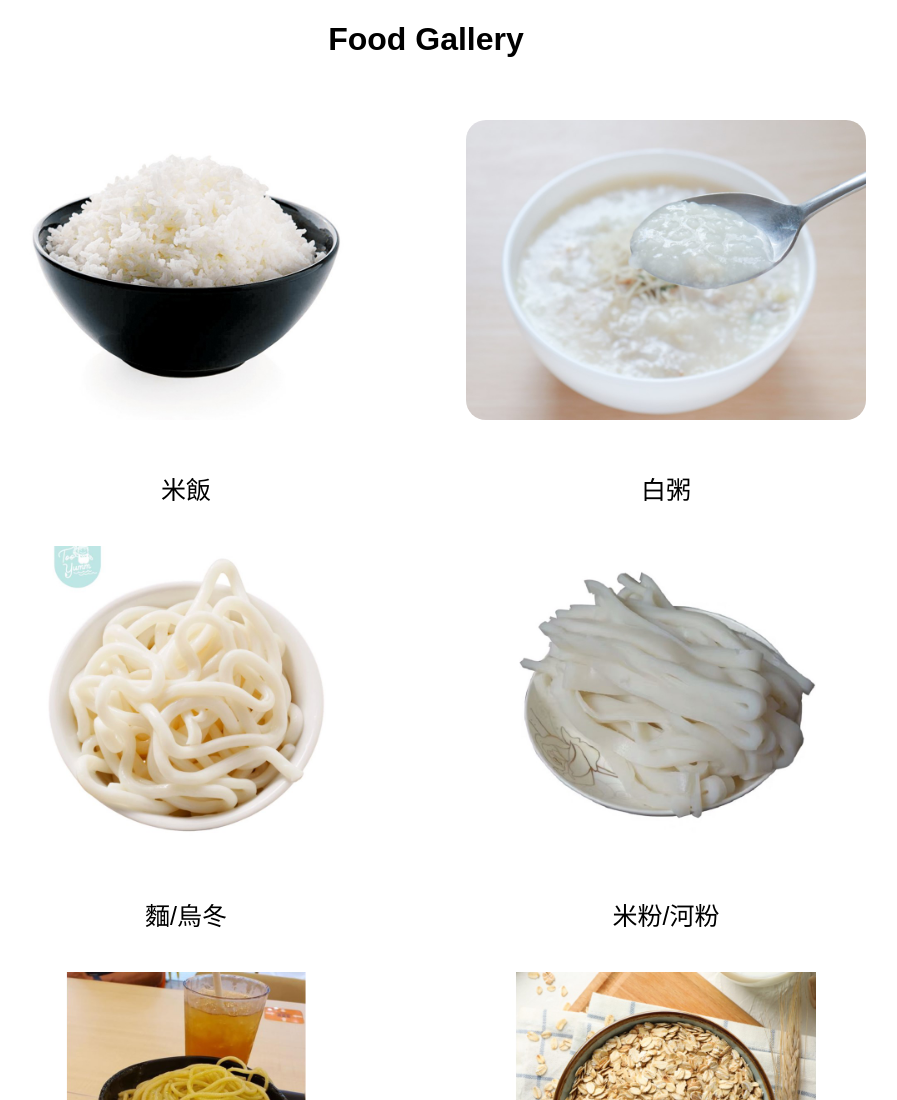
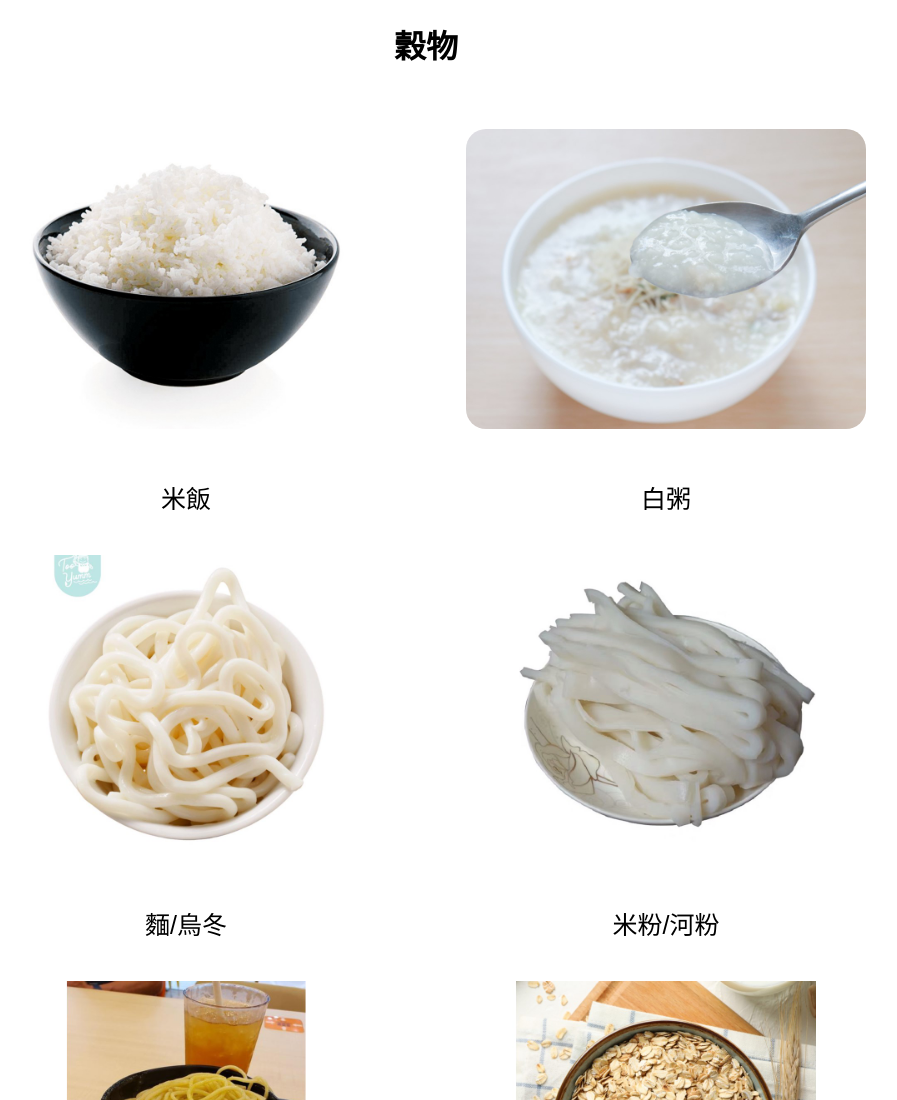
Before and after one commit to Beatsome/-, a plain HTML site: page index.html in a window 1280 px wide. Shown: the top 1100 px of the page, without its empty margins (214-1111 px from the left). Drawn offline with Linux system fonts and the light colour scheme.

Commit message:
Update index.html

```diff
--- a/index.html
+++ b/index.html
@@ -13,7 +13,7 @@
     </style>
 </head>
 <body>
-    <h1>Food Gallery</h1>
+    <h1>穀物</h1>
     <div class="gallery">
         <!-- 在这里添加图片和描述 -->
         <div class="穀物">
```
